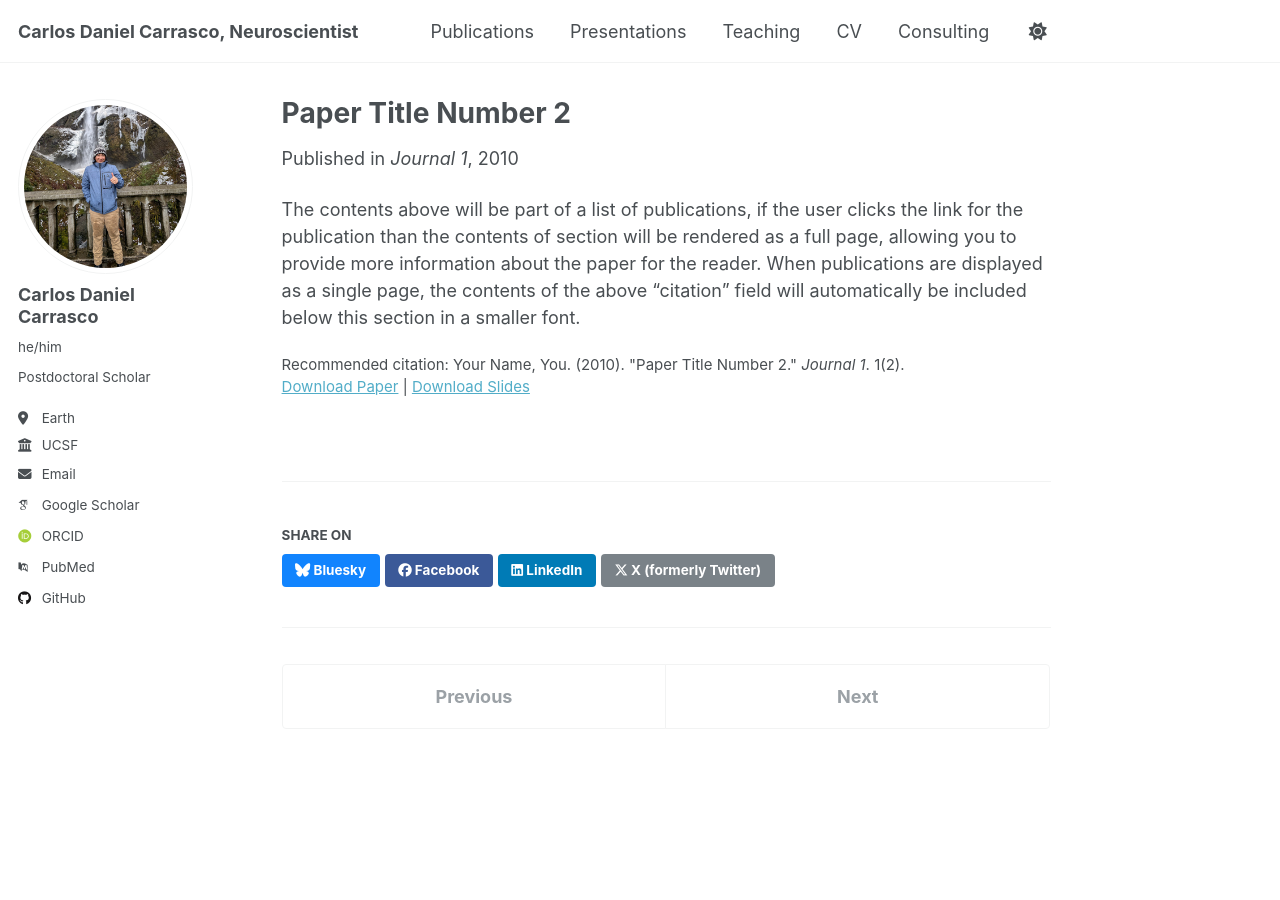
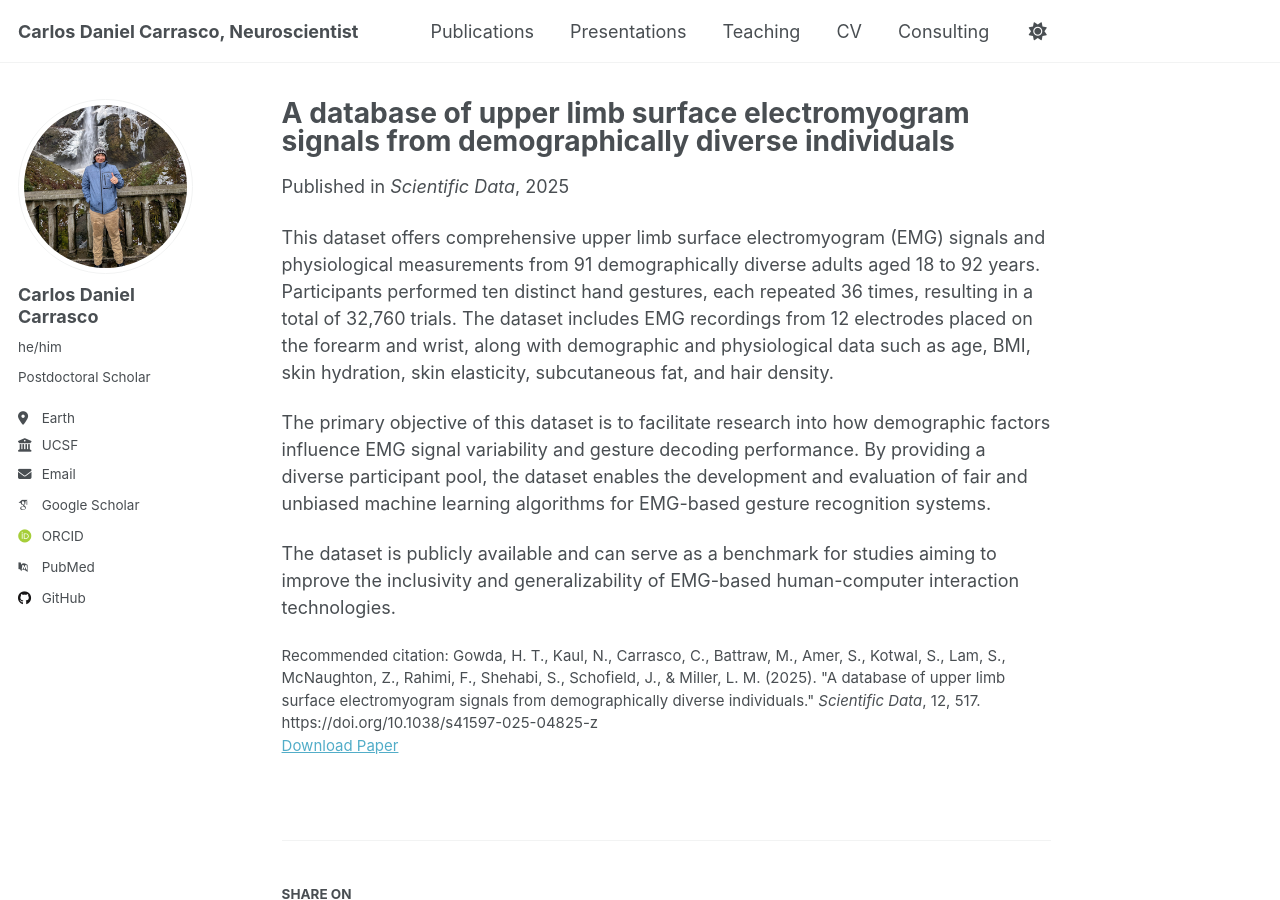
Before and after one commit to mojorisin24/mojorisin24.github.io, a Jekyll site: the page built from _publications/2010-10-01-paper-title-number-2.md, in a window 1280 px wide and 900 px high. Built offline with Jekyll 4.4.1, drawn with Linux system fonts in a browser that asks for light colours; some web fonts are replaced.

Commit message:
testing paper 2

```diff
--- a/_publications/2010-10-01-paper-title-number-2.md
+++ b/_publications/2010-10-01-paper-title-number-2.md
@@ -1,14 +1,16 @@
 ---
-title: "Paper Title Number 2"
+title: "A database of upper limb surface electromyogram signals from demographically diverse individuals"
 collection: publications
-category: manuscripts
+category: datasets
 permalink: /publication/2010-10-01-paper-title-number-2
-excerpt: 'This paper is about the number 2. The number 3 is left for future work.'
-date: 2010-10-01
-venue: 'Journal 1'
-slidesurl: 'http://academicpages.github.io/files/slides2.pdf'
-paperurl: 'http://academicpages.github.io/files/paper2.pdf'
-citation: 'Your Name, You. (2010). &quot;Paper Title Number 2.&quot; <i>Journal 1</i>. 1(2).'
+excerpt: 'This open-access dataset provides upper limb surface EMG signals and physiological measures from 91 adults, enabling research into demographic variability in EMG-based gesture decoding.'
+date: 2025-03-27
+venue: 'Scientific Data'
+paperurl: 'https://www.nature.com/articles/s41597-025-04825-z'
+citation: 'Gowda, H. T., Kaul, N., Carrasco, C., Battraw, M., Amer, S., Kotwal, S., Lam, S., McNaughton, Z., Rahimi, F., Shehabi, S., Schofield, J., & Miller, L. M. (2025). "A database of upper limb surface electromyogram signals from demographically diverse individuals." <i>Scientific Data</i>, 12, 517. https://doi.org/10.1038/s41597-025-04825-z'
 ---
+This dataset offers comprehensive upper limb surface electromyogram (EMG) signals and physiological measurements from 91 demographically diverse adults aged 18 to 92 years. Participants performed ten distinct hand gestures, each repeated 36 times, resulting in a total of 32,760 trials. The dataset includes EMG recordings from 12 electrodes placed on the forearm and wrist, along with demographic and physiological data such as age, BMI, skin hydration, skin elasticity, subcutaneous fat, and hair density.
 
-The contents above will be part of a list of publications, if the user clicks the link for the publication than the contents of section will be rendered as a full page, allowing you to provide more information about the paper for the reader. When publications are displayed as a single page, the contents of the above "citation" field will automatically be included below this section in a smaller font.
+The primary objective of this dataset is to facilitate research into how demographic factors influence EMG signal variability and gesture decoding performance. By providing a diverse participant pool, the dataset enables the development and evaluation of fair and unbiased machine learning algorithms for EMG-based gesture recognition systems.
+
+The dataset is publicly available and can serve as a benchmark for studies aiming to improve the inclusivity and generalizability of EMG-based human-computer interaction technologies.
```
